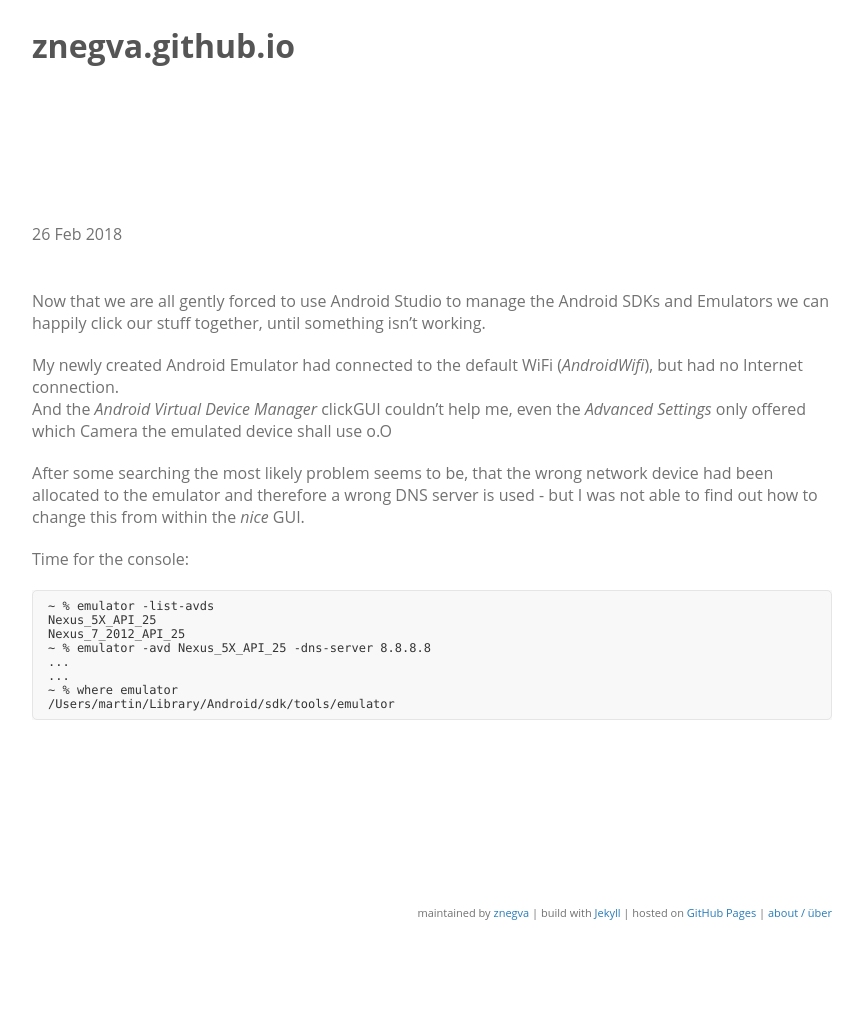
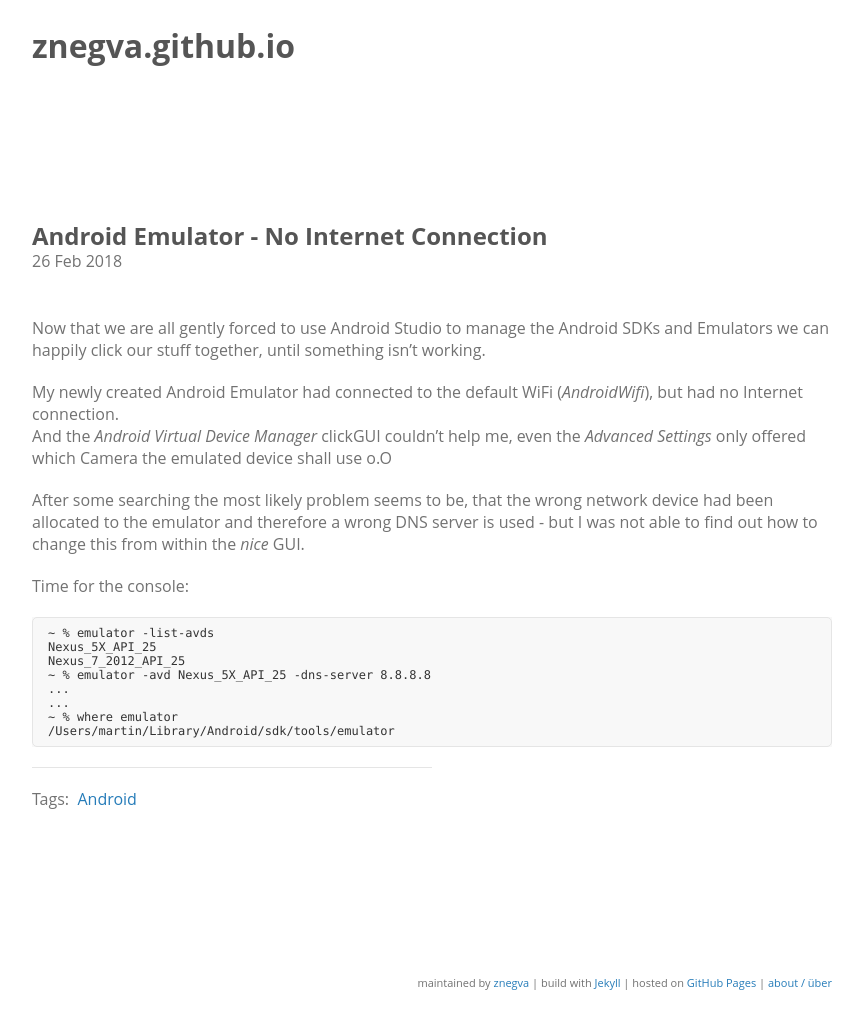
Before and after one commit to znegva/znegva.github.io, a Jekyll site: the page built from _posts/2018-02-26-android-emulator-no-internet-connection.md, in a window 1280 px wide. Shown: the whole page, without its empty margins (208-1071 px from the left). Built offline with Jekyll 4.4.1, drawn with Linux system fonts in a browser that asks for light colours; our own code applies the rules of GitHub Pages for plain Markdown files; the repository's description, which GitHub fills in, is left out; before the commit the page ends 950 px from its top, so only the background shows below that.

Commit message:
fix: title should not contain colon

```diff
--- a/_posts/2018-02-26-android-emulator-no-internet-connection.md
+++ b/_posts/2018-02-26-android-emulator-no-internet-connection.md
@@ -1,6 +1,6 @@
 ---
 layout: post
-title: Android Emulator: No Internet Connection
+title: Android Emulator - No Internet Connection
 tags: Android
 ---
 
```
